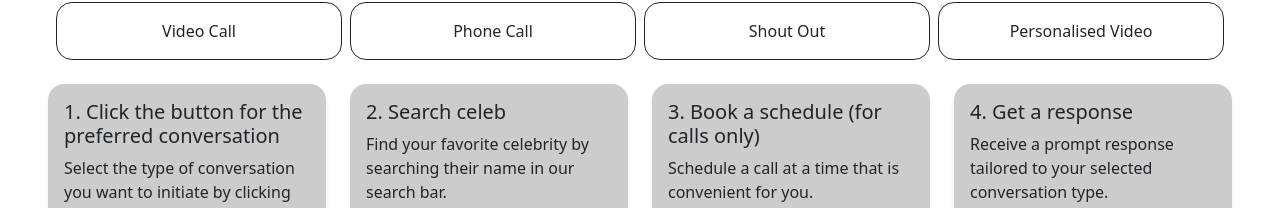
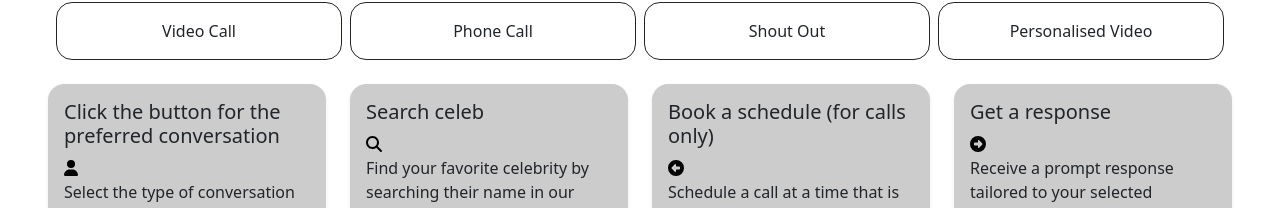
Before and after one commit to n-s-iroagba/celebrity, a React (Create React App) app in the folder client/: page / in a window 1280 px wide. Shown: the part 743-951 px from the top of the page. Built offline with nearby package versions, Linux system fonts and the light colour scheme.

Commit message:
add how it works icons

```diff
--- a/client/src/components/HowItWorks.tsx
+++ b/client/src/components/HowItWorks.tsx
@@ -1,23 +1,29 @@
 import React from 'react';
 import { Row, Col, Card } from 'react-bootstrap';
 import '../assets/styles/HowItWorks.css'
+import { faArrowAltCircleLeft, faArrowAltCircleRight, faSearch, faUser } from '@fortawesome/free-solid-svg-icons';
+import { FontAwesomeIcon } from '@fortawesome/react-fontawesome';
 
 const HowItWorks: React.FC = () => {
   const steps = [
     {
-      title: '1. Click the button for the preferred conversation',
+      icon:faUser,
+      title: 'Click the button for the preferred conversation',
       text: 'Select the type of conversation you want to initiate by clicking the appropriate button.',
     },
     {
-      title: '2. Search celeb',
+      icon:faSearch,
+      title: 'Search celeb',
       text: 'Find your favorite celebrity by searching their name in our search bar.',
     },
     {
-      title: '3. Book a schedule (for calls only)',
+      icon:faArrowAltCircleLeft,
+      title: ' Book a schedule (for calls only)',
       text: 'Schedule a call at a time that is convenient for you.',
     },
     {
-      title: '4. Get a response',
+      icon:faArrowAltCircleRight,
+      title: ' Get a response',
       text: 'Receive a prompt response tailored to your selected conversation type.',
     },
   ];
@@ -30,6 +36,7 @@ const HowItWorks: React.FC = () => {
             <Card className="shadow-sm bg-grey rounded-4 border-0 h-100">
               <Card.Body>
                 <Card.Title className="text-start">{step.title}</Card.Title>
+                <FontAwesomeIcon color='black' icon ={step.icon}  />
                 <Card.Text className="text-start">{step.text}</Card.Text>
               </Card.Body>
             </Card>
```
